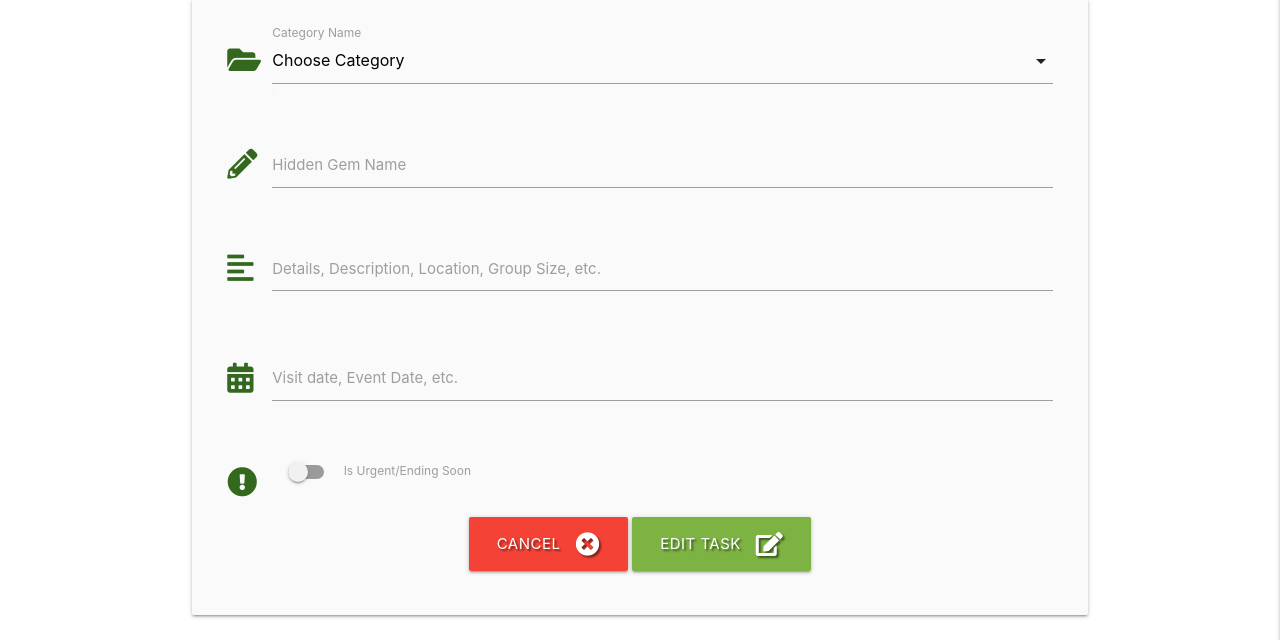
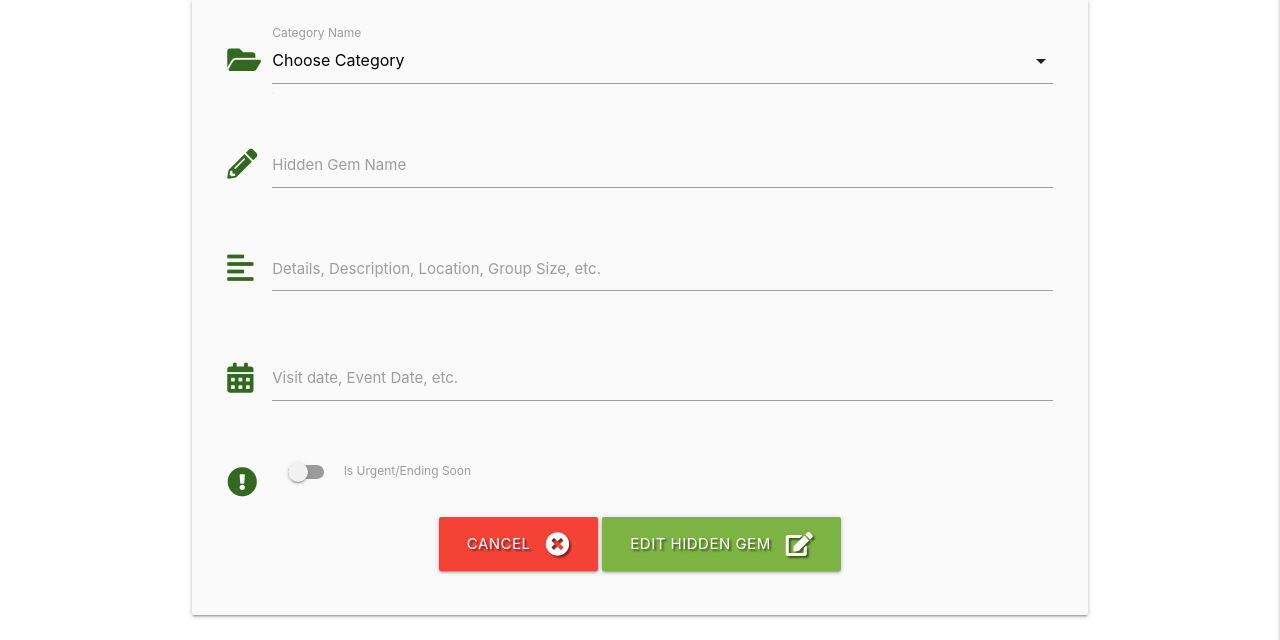
Before and after one commit to LogicAtom/flask-task-manager-project, a Flask app: template templates/edit_task.html in a window 1280 px wide. Shown: the part 160-800 px from the top of the page. Run offline with Flask 2, Linux system fonts and the light colour scheme; the template is opened without the code that fills it, so the values that code supplies are empty; some libraries are stand-ins or nearby versions.

Commit message:
edit_task.html, add_task.html, task reference text changed to Hidden Gem

```diff
--- a/templates/edit_task.html
+++ b/templates/edit_task.html
@@ -76,7 +76,7 @@
                     Cancel <i class="fas fa-times-circle right"></i>
                 </a>
                 <button type="submit" class="btn-large light-green darken-1 text-shadow">
-                    Edit Task <i class="fas fa-edit right"></i>
+                    Edit Hidden Gem <i class="fas fa-edit right"></i>
                 </button>
             </div>
         </div>
```
